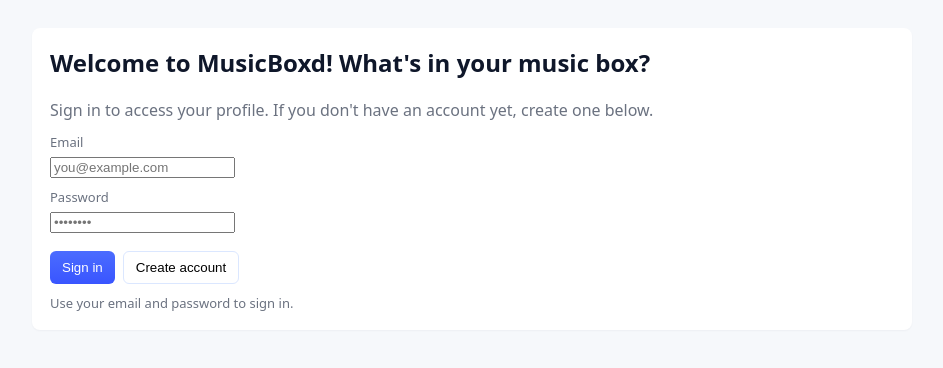
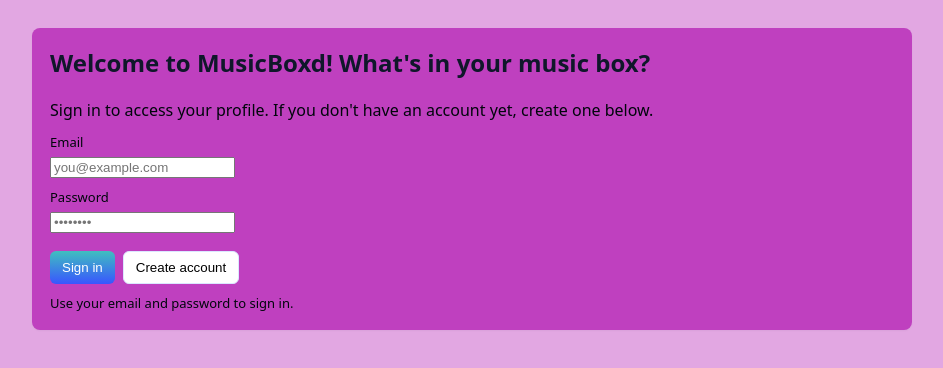
Before and after one commit to fareensamad/COMP-330-Team-Project, a website built with Vite: page index.html in a window 1280 px wide. Shown: the whole page, without its empty margins (168-1111 px from the left). Built offline with nearby package versions, Linux system fonts and the light colour scheme; no server answers.

Commit message:
Updated UI 2

```diff
--- a/styles.css
+++ b/styles.css
@@ -1,8 +1,8 @@
 :root{
-  --bg:#f6f8fb;
-  --card:#ffffff;
-  --accent:#4b6cff;
-  --muted:#6b7280;
+  --bg:#E2A7E2;
+  --card:#BF40BF;
+  --accent:#40BFBF;
+  --muted:#01050c;
   --success:#16a34a;
 }
 *{box-sizing:border-box}
```
